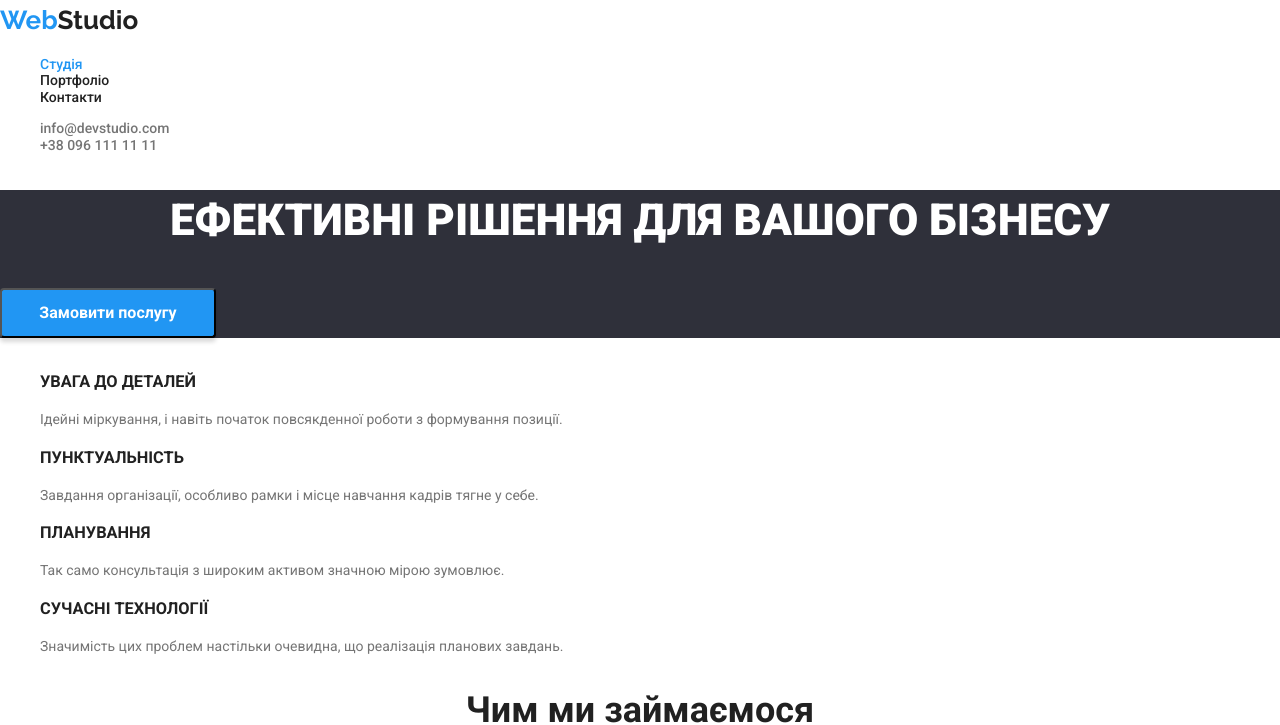
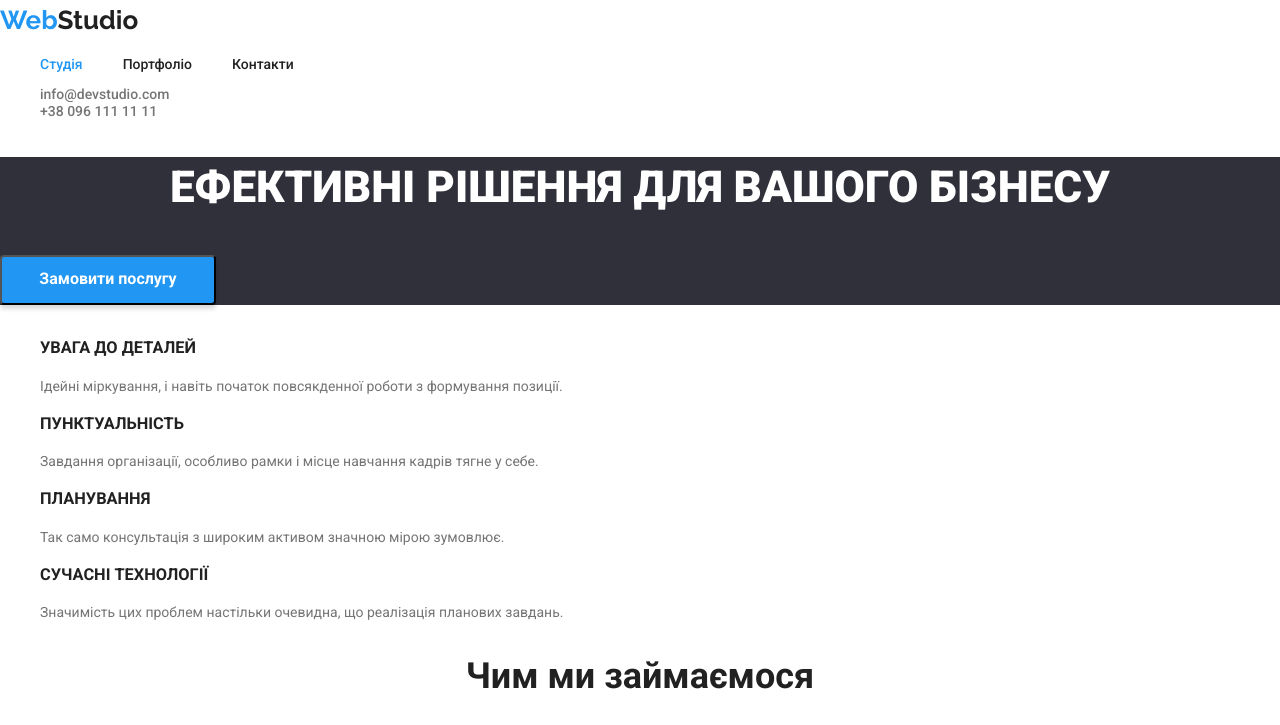
Before and after one commit to RyndinaOlena/goit-markup-hw-02, a plain HTML site: page index.html in a window 1280 px wide. Shown: the top 725 px of the page. Drawn offline with nearby package versions, Linux system fonts and the light colour scheme.

Commit message:
Виправлений фон в секції 'наша команда'

```diff
--- a/css/styles.css
+++ b/css/styles.css
@@ -52,8 +52,13 @@ body {
 }
 
 .head-list {
+  display: flex;
   letter-spacing: 2%;
   list-style: none;
+}
+
+.list-nav {
+  margin-right: 40px;
 }
 
 .contacts {
@@ -164,7 +169,6 @@ body {
   line-height: 1.2;
   color: var(--title-text-color);
   list-style-type: none;
-  background-color: var(--body-color-basic);
 }
 
 .name {
--- a/index.html
+++ b/index.html
@@ -23,9 +23,9 @@
         <nav class="menu-link">
             <a href="./index.html" class="logo"><span class="blue">Web</span>Studio</a>
             <ul class="head-list">
-                <li><a href="/goit-markup-hw-02/index.html" class="link active">Студія</a></li>
-                <li><a href="/goit-markup-hw-02/portfolio.html" class="link">Портфоліо</a></li>
-                <li><a href="" class="link">Контакти</a></li>
+                <li class="list-nav"><a href="/goit-markup-hw-02/index.html" class="link active">Студія</a></li>
+                <li class="list-nav"><a href="/goit-markup-hw-02/portfolio.html" class="link">Портфоліо</a></li>
+                <li class="list-nav"><a href="" class="link">Контакти</a></li>
             </ul>
         </nav>
         <ul class="contacts">
```
